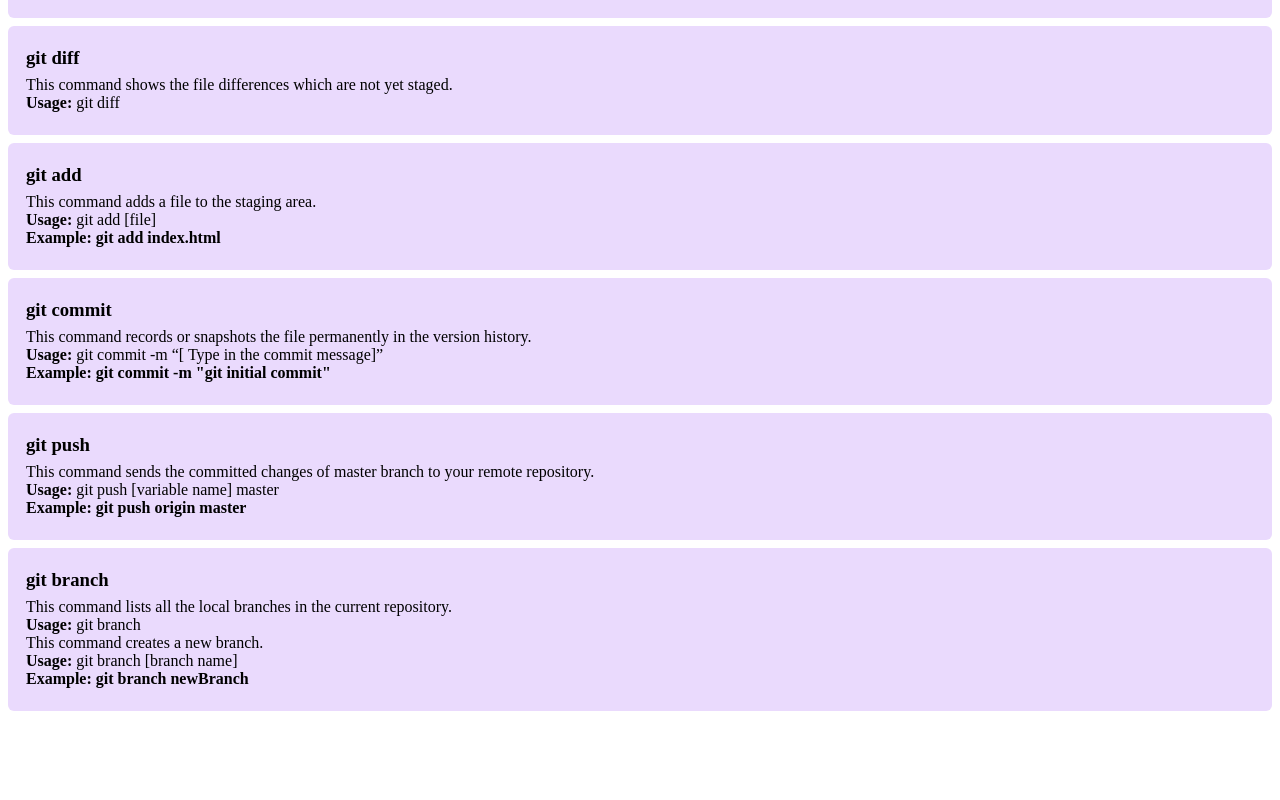
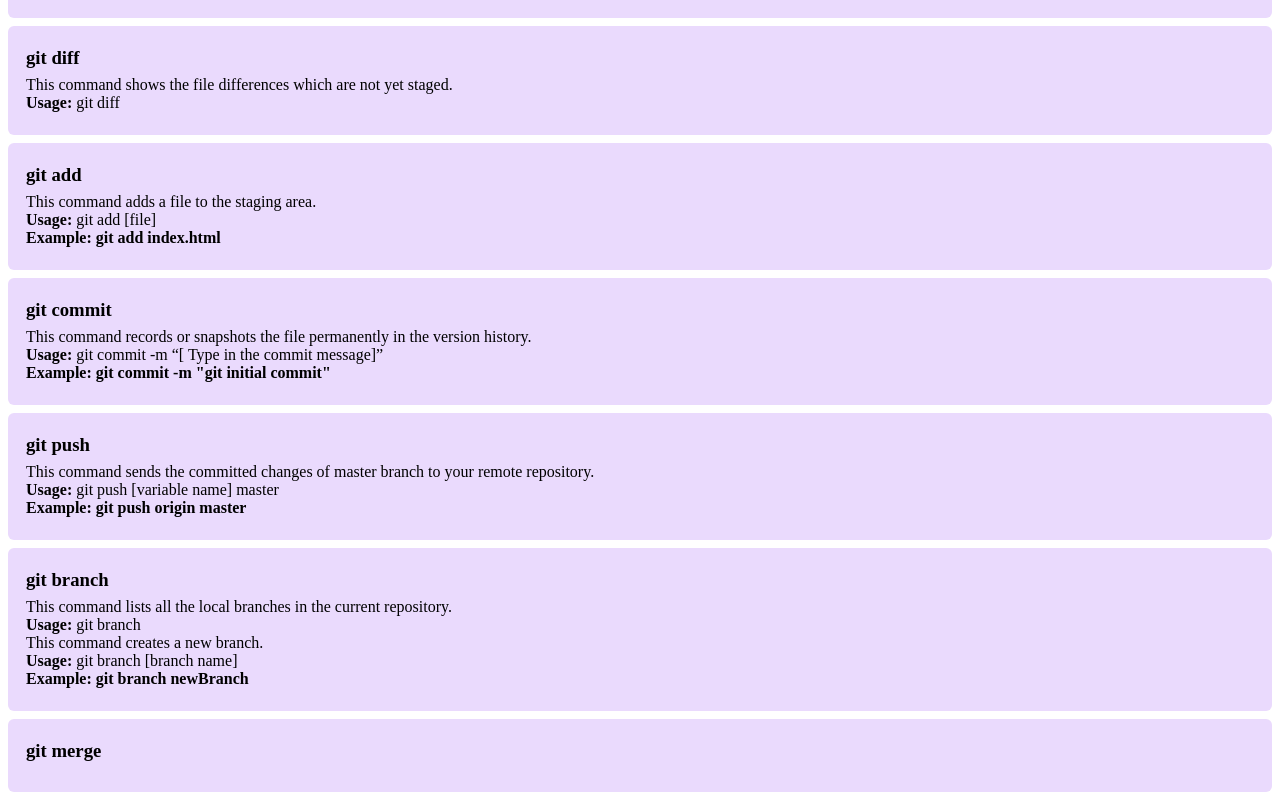
Before and after one commit to Mounika-sdet-9/git-tutorial, a plain HTML site: page index.html in a window 1280 px wide. Shown: the part 882-1682 px from the top of the page. Before the commit the page ends 1601 px from the top, so only its background shows below. Drawn offline with Linux system fonts and the light colour scheme.

Commit message:
merge experiment

```diff
--- a/index.html
+++ b/index.html
@@ -113,5 +113,9 @@ span{
 	<p><span>Example: <span>git branch newBranch</p>
 </div>
 
+<div id="container">
+	<h3 class="title">git merge</h3>
+</div>
+
 </body>
 </html>
```
